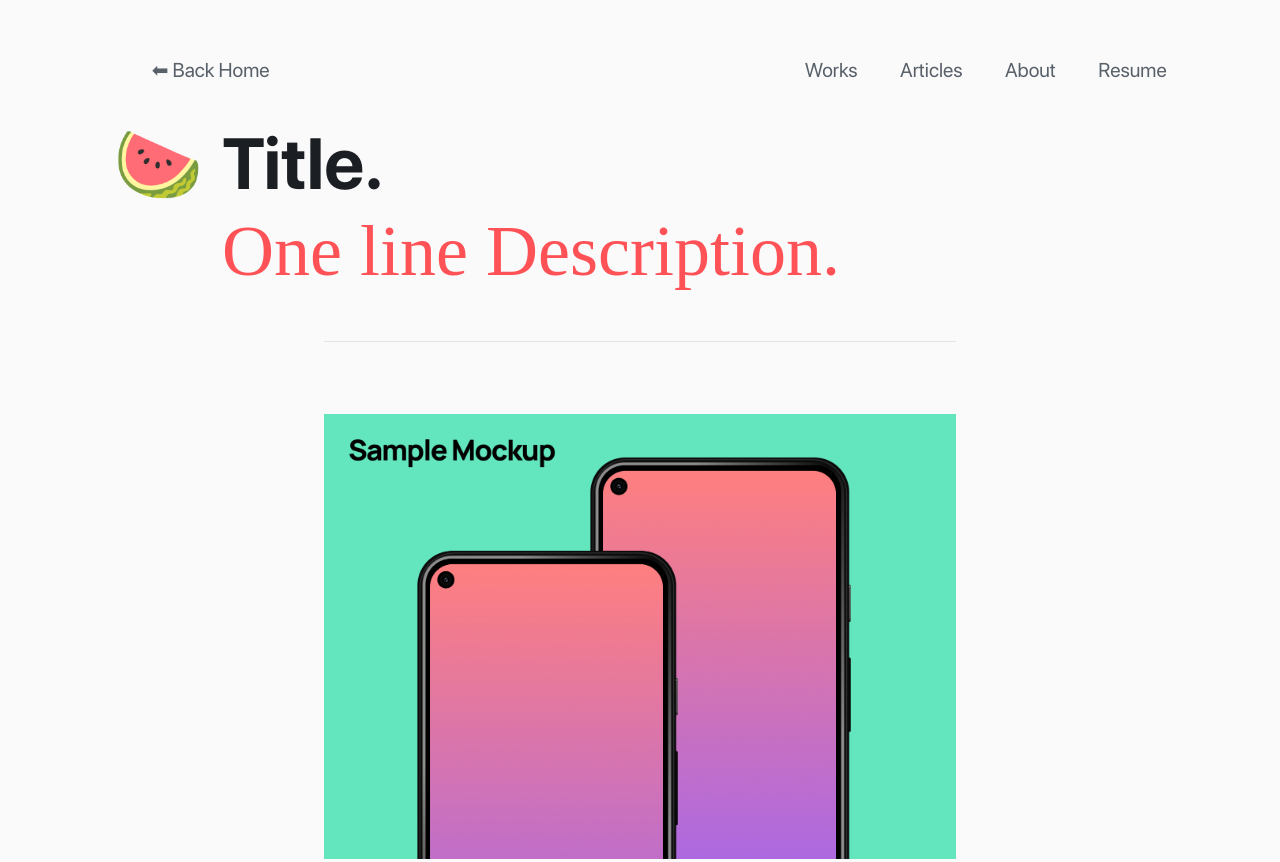
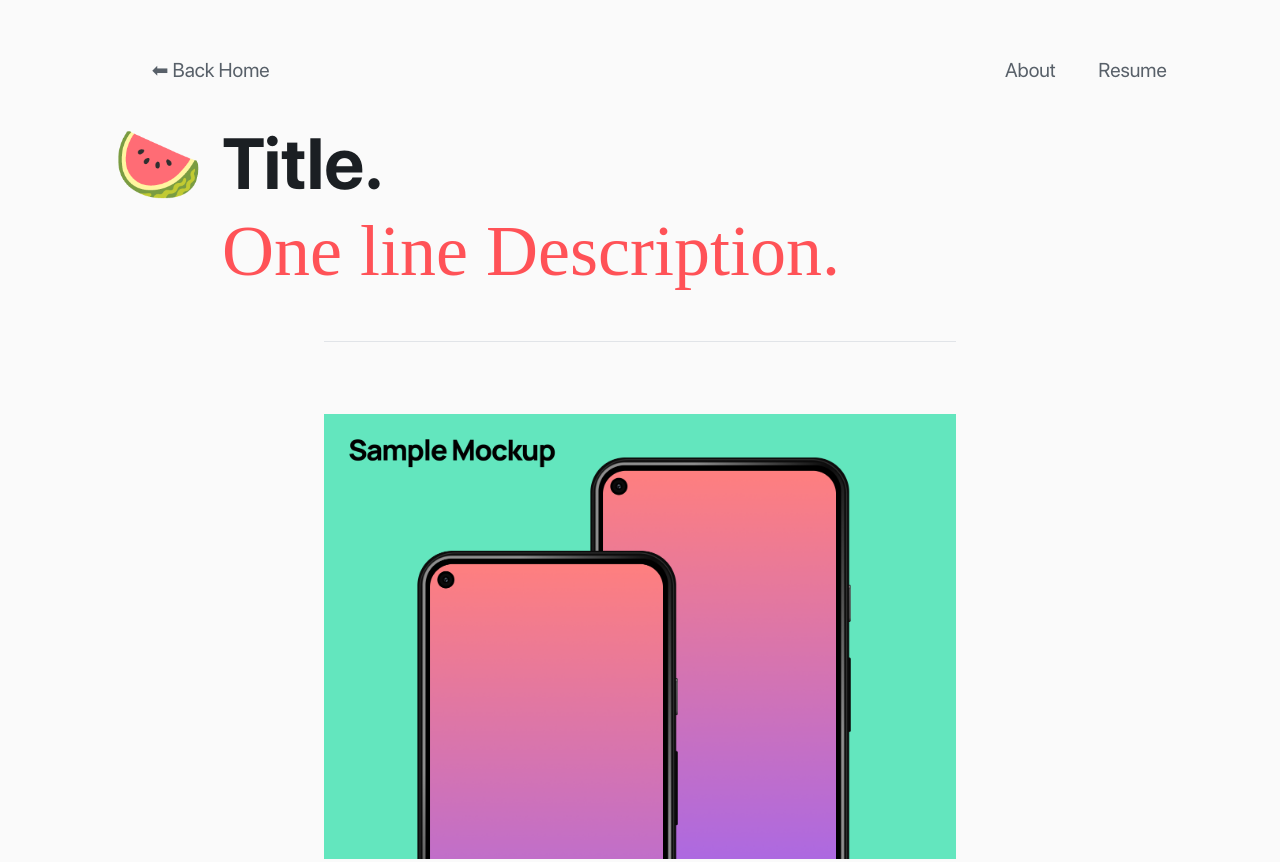
Before and after one commit to ancientmystic-dev/CS1, a plain HTML site: page index.html in a window 1280 px wide. Shown: the top 862 px of the page. Drawn offline with Linux system fonts and the light colour scheme; a web font is replaced by a local one.

Commit message:
Update index.html

```diff
--- a/index.html
+++ b/index.html
@@ -81,8 +81,8 @@
                 <h5 class="option"><a href="https://kumarr.netlify.app/">⬅ Back Home</a></h5>
 
                 <nav class="nav">
-                    <h5 class="option"><a href="https://kumarr.netlify.app/">Works</a></h5>
-                    <h5 class="option"><a href="https://kumarr.netlify.app/">Articles</a></h5>
+                    <!--<h5 class="option"><a href="https://kumarr.netlify.app/">Works</a></h5>
+                    <h5 class="option"><a href="https://kumarr.netlify.app/">Articles</a></h5>-->
                     <h5 class="option"><a href="https://www.notion.so/About-Me-255b6fe708d147bf83c03c64fea4e837">About</a></h5>
                     <h5 class="option"><a href="https://www.notion.so/Resume-e7735724685d4258bfcaac653213e60f">Resume</a></h5>
                 </nav>
```
